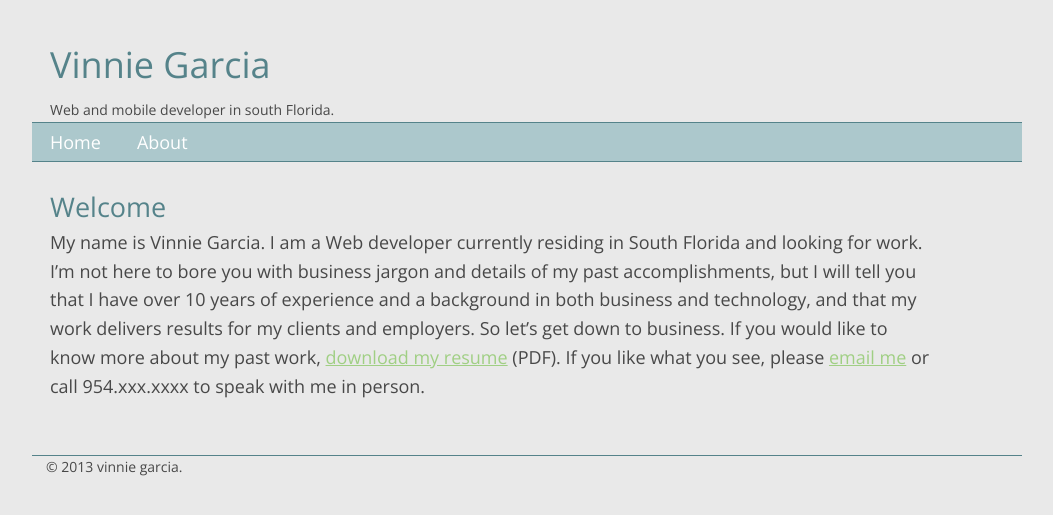
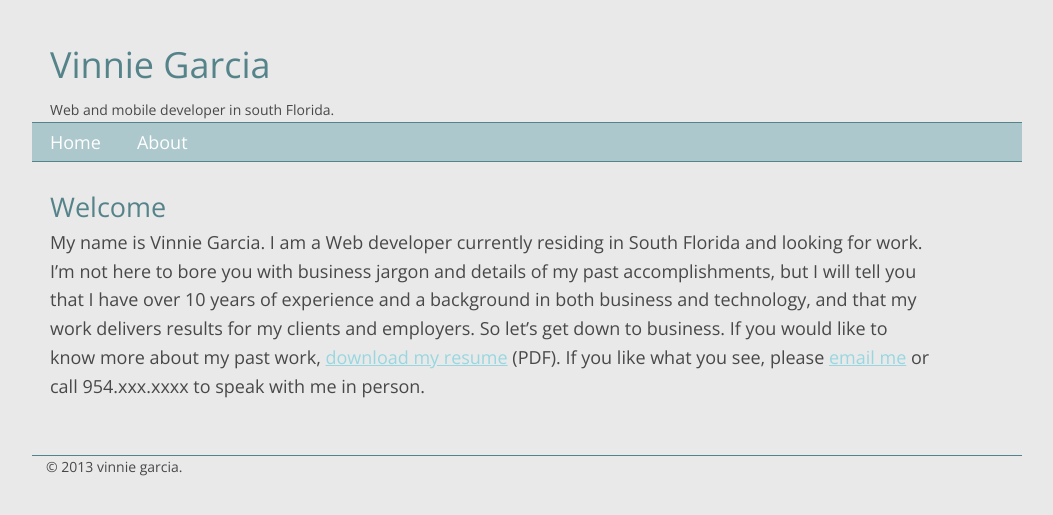
Before and after one commit to vinniegarcia/vinniegarcia.github.com, a Jekyll site: the page built from index.md, in a window 1280 px wide. Shown: the top 515 px of the page, without its empty margins (113-1166 px from the left). Built offline with Jekyll 4.4.1, drawn with Linux system fonts in a browser that asks for light colours; Markdown is read by kramdown in place of the engine named in the settings.

Commit message:
link color update

```diff
--- a/css/main.css
+++ b/css/main.css
@@ -48,7 +48,7 @@ h6 {
 }
 
 a {
-  color: #a0cf84;
+  color: #98d7e0;
   -webkit-transition: all 0.25s ease-in;
      -moz-transition: all 0.25s ease-in;
       -ms-transition: all 0.25s ease-in;
@@ -57,7 +57,7 @@ a {
 }
 
 a:hover {
-  color: #5e983b;
+  color: #55838a;
 }
 
 header {
--- a/less/main.less
+++ b/less/main.less
@@ -97,10 +97,10 @@ h1, h2, h3, h4, h5, h6 {
 	max-width: 55em;
 }
 a {
-	color: @linkColor;
+	color: @satBlue;
 	.transition(all, 0.25s, ease-in);
 	&:hover {
-		color: @linkHover;
+		color: @darkerBlue;
 	}
 }
 header {
```
